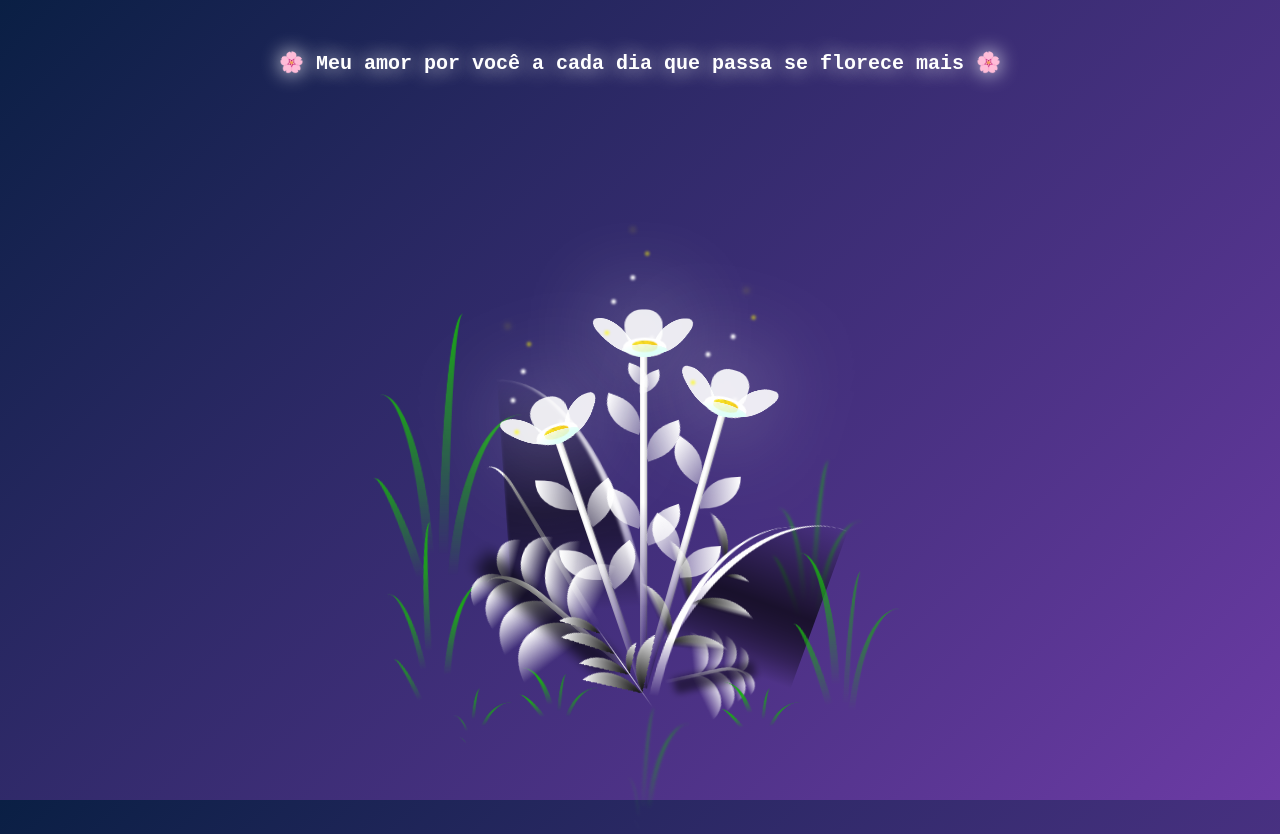
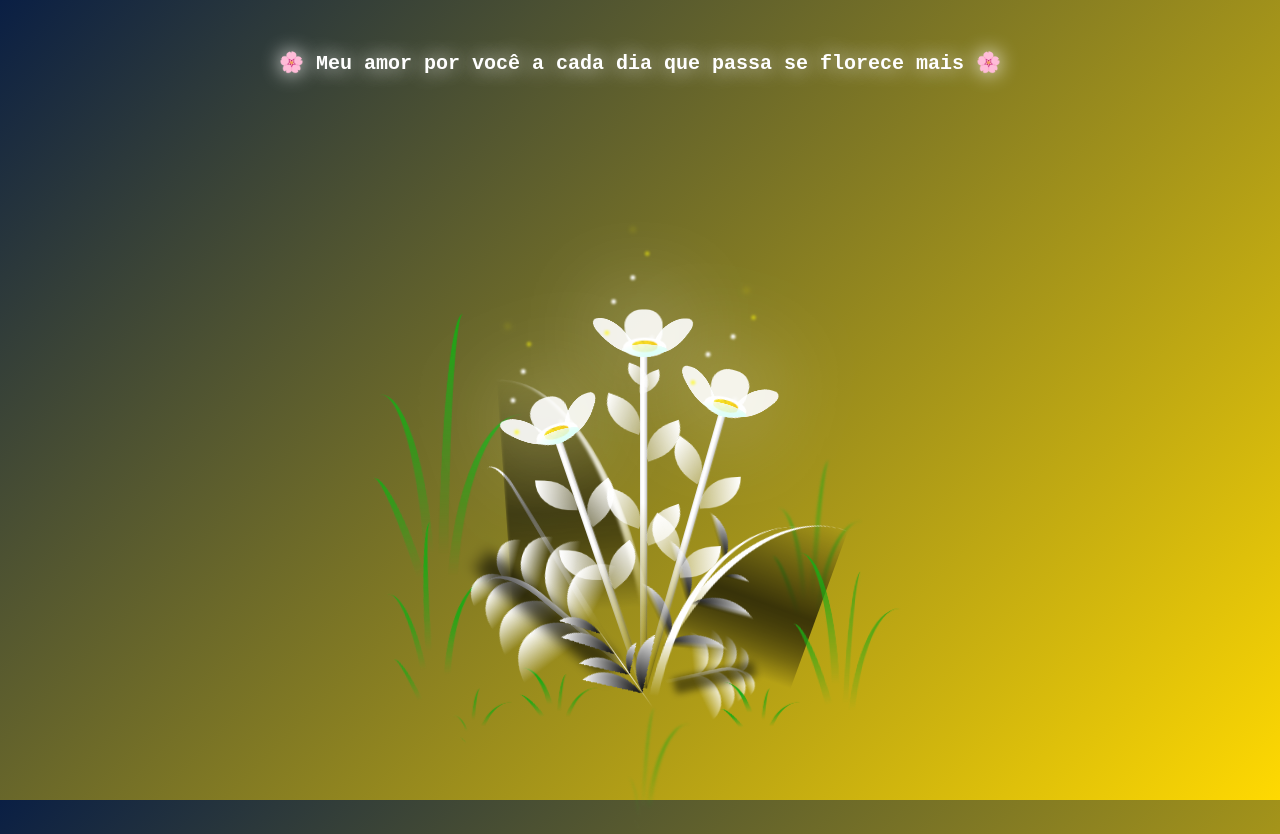
Before and after one commit to ThiagoGwebg/gwebg, a plain HTML site: page index.html in a window 1280 px wide. Drawn offline with Linux system fonts and the light colour scheme.

Commit message:
Mudei a cor do fundo como um teste

```diff
--- a/flowers-for-someone-main/css/style.css
+++ b/flowers-for-someone-main/css/style.css
@@ -24,7 +24,7 @@
 }
 
 body{
-  background: linear-gradient(135deg, #0A1F44, #6C3BA5);
+  background: linear-gradient(135deg, #0A1F44, #ffd901ff);
   color: white;
   height: 100vh;
   display: flex;
```
